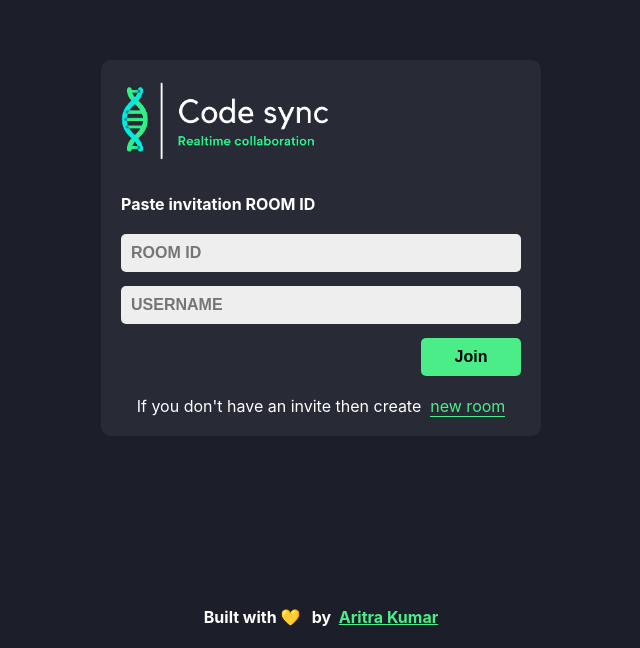
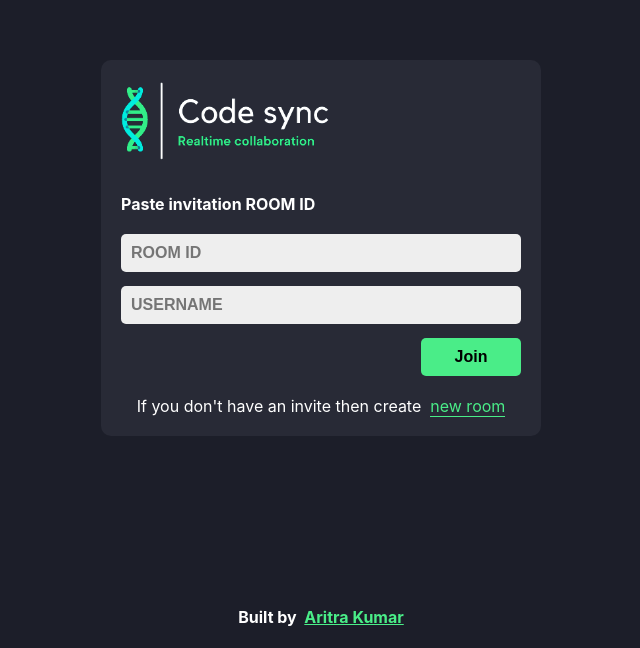
Before and after one commit to aritrakumar/CodeSync, a React (Create React App) app: page / in a window 1280 px wide. Shown: the part 152-800 px from the top of the page, without its empty margins (319-959 px from the left). Built offline with nearby package versions, Linux system fonts and the light colour scheme.

Commit message:
Update Home.js

```diff
--- a/src/pages/Home.js
+++ b/src/pages/Home.js
@@ -77,7 +77,7 @@ const Home = () => {
             </div>
             <footer>
                 <h4>
-                    Built with 💛 &nbsp; by &nbsp;
+                    Built by &nbsp;
                     <a href="https://github.com/aritrakumar">Aritra Kumar</a>
                 </h4>
             </footer>
```
